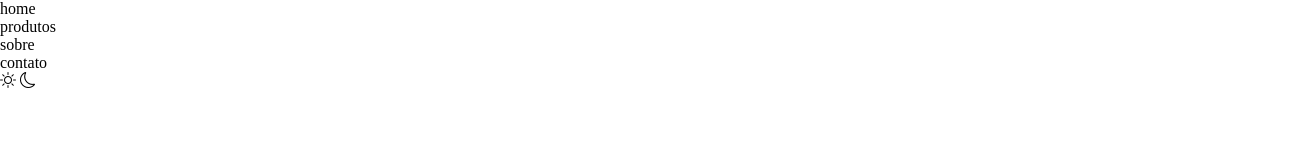
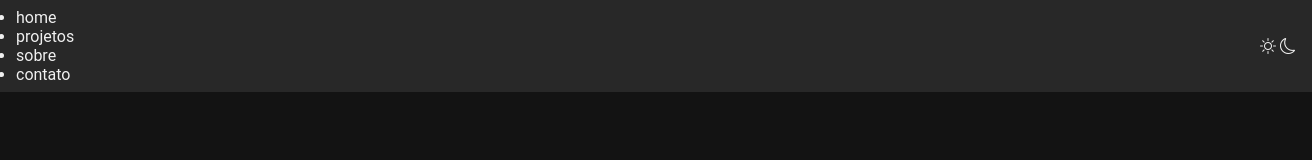
Before and after one commit to spedrooliveira/site-senai-, a plain HTML site: page index.html in a window 1280 px wide. Shown: the whole page, 1312 px wide, since content can reach past the window. Drawn offline with nearby package versions, Linux system fonts and the light colour scheme.

Commit message:
upload correto

```diff
--- a/css/style.css
+++ b/css/style.css
@@ -1,4 +1,28 @@
+/* reset para a margem ficar igual em todos navegadores */
 * {
-    margin: 0;
-    padding: 0;
+  margin: 0;
+  padding: 0;
 }
+
+
+
+body {
+  background-color: #131313;/* cor do fundo */
+  color: #f0f0f0; /* cor do texto */
+  font-family: "Roboto", sans-serif; /* fonte do texto */
+}
+
+a {
+  text-decoration: none;/* decoração dos links*/
+  color: #f0f0f0;/* cor dos links  */
+}
+
+header {
+  display: flex;/* para o menu ficar em linha */
+  flex-wrap: row wrap;/* para ter quebra de linha, e o texto não quebrar */
+  justify-content: space-between;/* para o menu ficar espaçado */
+  align-items: center;/* para alinhar os itens no centro */
+  width: 100%;/* para ocupar toda a largura da tela */
+  background-color: #282828;/* fundo do header */
+  padding: 0.5rem 1rem;/* espaçamento interno do header */
+}
--- a/index.html
+++ b/index.html
@@ -1,63 +1,54 @@
 <!DOCTYPE html>
-<html lang="en">
-
+<html lang="pt-br">
   <head>
-    <meta charset="UTF-8">
-    <meta name="viewport" content="width=device-width, initial-scale=1.0">
+    <meta charset="UTF-8" />
+    <meta name="viewport" content="width=device-width, initial-scale=1.0" />
     <title>Pedro Santos | Site</title>
     <!-- bootstrap-icons -->
-    <link rel="stylesheet" href="https://cdn.jsdelivr.net/npm/bootstrap-icons@1.10.5/font/bootstrap-icons.css">
+    <link
+      rel="stylesheet"
+      href="https://cdn.jsdelivr.net/npm/bootstrap-icons@1.10.5/font/bootstrap-icons.css"
+    />
 
     <!-- CSS -->
-    <link rel="stylesheet" href="./css/style.css">
+    <link rel="stylesheet" href="./css/style.css" />
   </head>
 
   <body>
     <header id="header">
-        <nav class="header-nav">
-            <ul>
-                <li>home</li>
-                <li>produtos</li>
-                <li>sobre</li>
-                <li>contato</li>
+      <!-- menu desktop -->
+      <nav class="menu-desktop">
+        <ul class="menu menu-principal">
+          <li class="menu-item"><a href="#home">
+            <span class="menu-texto">home</span></a></li>
+          <li class="menu-item"><a href="#projetos">
+            <span class="menu-texto">projetos</span></a></li>
+          <li class="menu-item"><a href="#sobre">
+            <span class="menu-texto">sobre</span></a></li>
+          <li class="menu-item"><a href="#contato">
+            <span class="menu-texto">contato</span></a></li>
         </ul>
       </nav>
 
       <div class="">
         <i class="bi bi-sun"></i>
         <i class="bi bi-moon"></i>
-
       </div>
     </header>
-    <!-- Menu Moblie -->
-    <nav>
 
+    <!-- menu mobile -->
+    <nav class="menu-mobile"></nav>
 
-    </nav>
     <!-- Principal -->
     <main>
-        <div>
-
-        </div>
+      <div></div>
     </main>
 
-    <section>
-
-    </section>
-    <footer>
-
-    </footer>
-
-
+    <section></section>
+    <footer></footer>
   </body>
-
 </html>
-
-
-
-
-
-
 
 <!-- comando para comentar = alt + shift + a -->
 <!-- comando para identar = shift + alt + f -->
+<!--comando para dowload do github  $ git clone https://github.com/gustavoferiani/portfolio.git . -->
```
Lines whose indentation alone changed are shown as unchanged.
